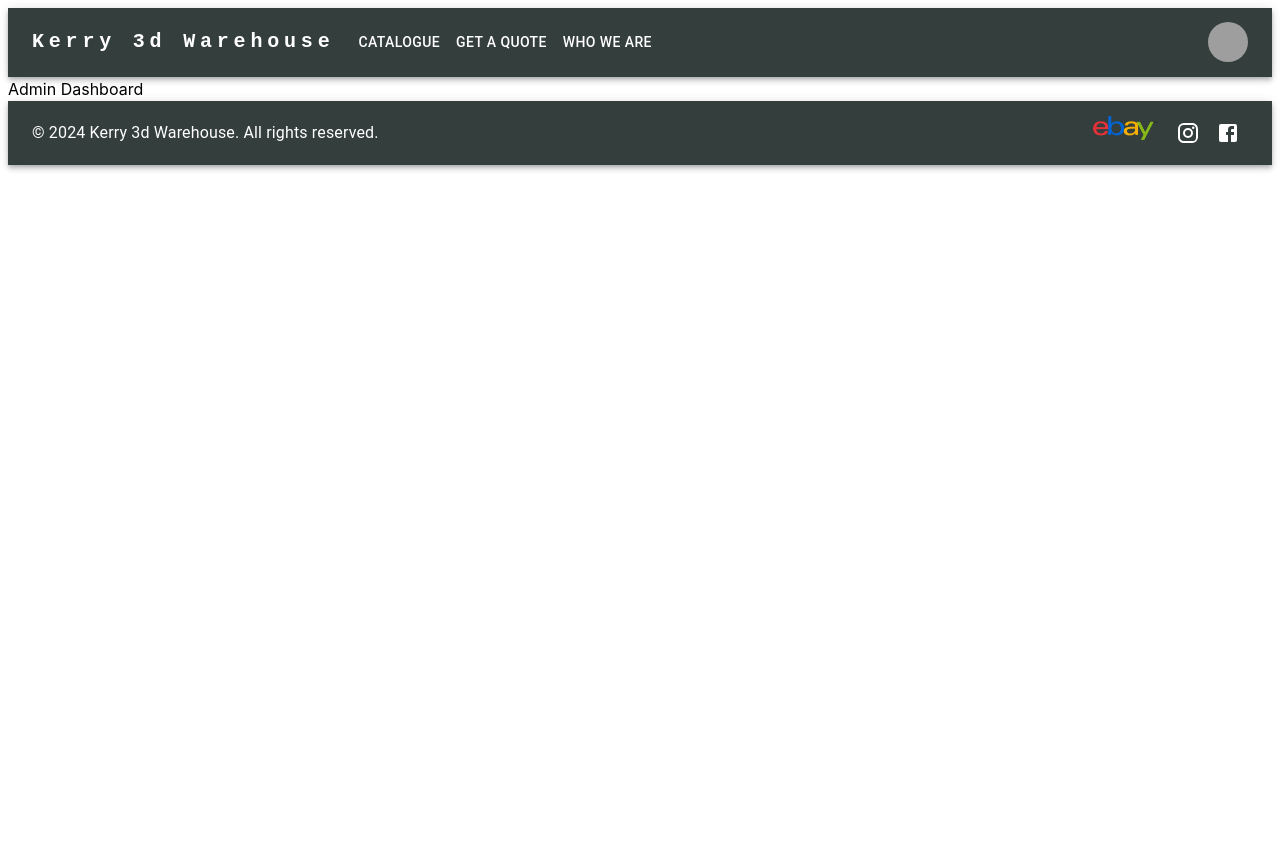
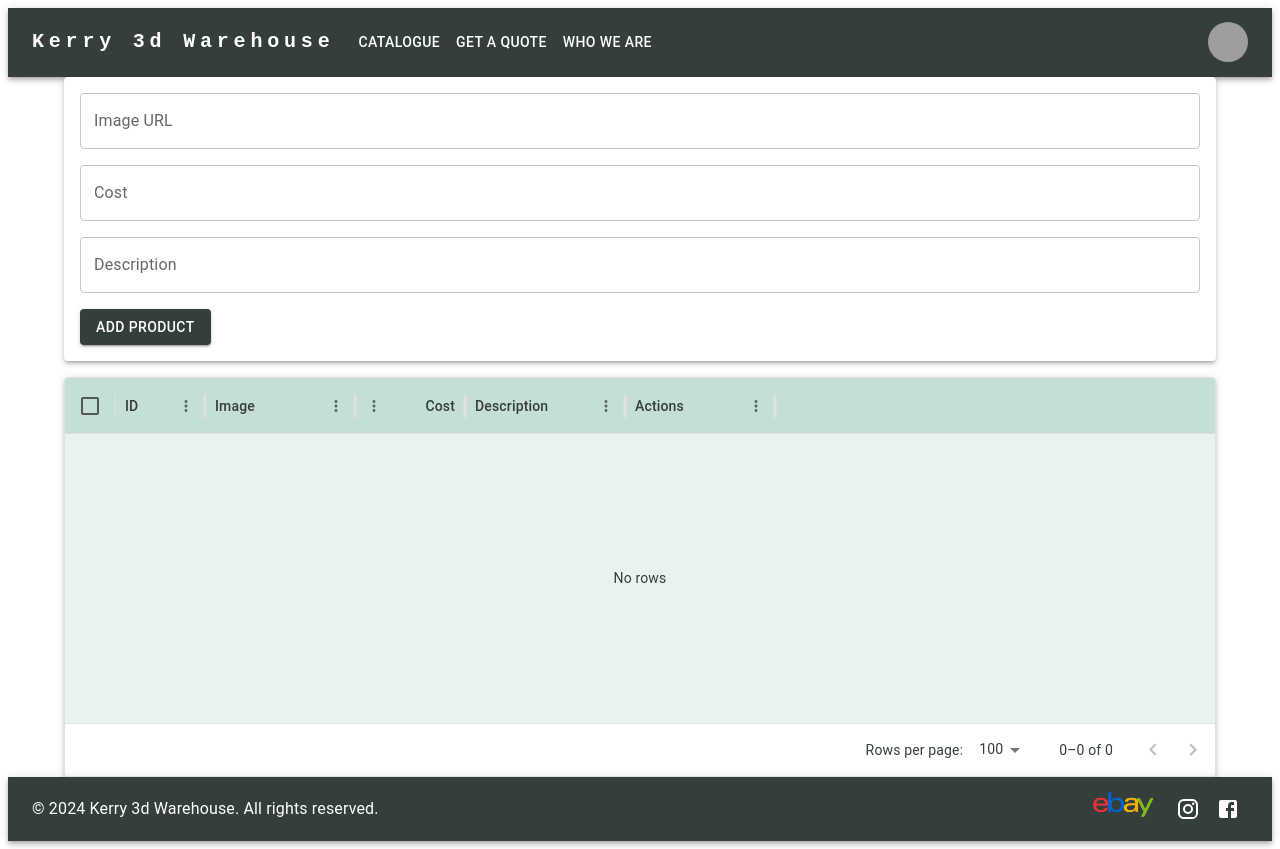
Before and after one commit to 27Stanley/kerry3dwarehouse, a React (Vite) app: page /adminDashboardSuper in a window 1280 px wide. Before the commit the page ends 800 px from the top, so only its background shows below. Built offline with nearby package versions, Linux system fonts and the light colour scheme; grey boxes are pictures that could not be loaded.

Commit message:
admin dashboard boilerplate

```diff
--- a/src/screensAdmin/Dashboard.tsx
+++ b/src/screensAdmin/Dashboard.tsx
@@ -1,5 +1,184 @@
+import React, { useState } from "react";
+import {
+  Container,
+  Paper,
+  Grid,
+  TextField,
+  Button,
+  IconButton,
+  Switch,
+} from "@mui/material";
+import { DataGrid, GridColDef } from "@mui/x-data-grid";
+import DeleteIcon from "@mui/icons-material/Delete";
+import EditIcon from "@mui/icons-material/Edit";
+import { useForm, Controller } from "react-hook-form";
+import * as yup from "yup";
+import { yupResolver } from "@hookform/resolvers/yup";
+
+type Product = {
+  id: number;
+  image: string;
+  cost: number;
+  description: string;
+  disabled: boolean;
+};
+
 type Props = {};
 
-export default function AdminDashboard({}: Props) {
-  return <div>Admin Dashboard</div>;
-}
+const schema = yup.object().shape({
+  image: yup.string().required("Image URL is required"),
+  cost: yup
+    .number()
+    .positive("Cost must be a positive number")
+    .required("Cost is required"),
+  description: yup.string().required("Description is required"),
+});
+
+const AdminDashboard: React.FC<Props> = ({}) => {
+  const [products, setProducts] = useState<Product[]>([]);
+  const [isEditing, setIsEditing] = useState(false);
+  const [editId, setEditId] = useState<number | null>(null);
+  const { control, handleSubmit, reset, setValue } = useForm<Product>({
+    resolver: yupResolver(schema),
+  });
+
+  const onSubmit = (data: Product) => {
+    if (isEditing && editId !== null) {
+      setProducts(
+        products.map((product) =>
+          product.id === editId ? { ...data, id: editId } : product
+        )
+      );
+      setIsEditing(false);
+      setEditId(null);
+    } else {
+      const newProduct = { ...data, id: Date.now(), disabled: false };
+      setProducts([...products, newProduct]);
+    }
+    reset();
+  };
+
+  const handleEdit = (id: number) => {
+    const product = products.find((p) => p.id === id);
+    if (product) {
+      setValue("image", product.image);
+      setValue("cost", product.cost);
+      setValue("description", product.description);
+      setIsEditing(true);
+      setEditId(id);
+    }
+  };
+
+  const handleDelete = (id: number) => {
+    setProducts(products.filter((product) => product.id !== id));
+  };
+
+  const handleDisable = (id: number) => {
+    setProducts(
+      products.map((product) =>
+        product.id === id
+          ? { ...product, disabled: !product.disabled }
+          : product
+      )
+    );
+  };
+
+  const columns: GridColDef[] = [
+    { field: "id", headerName: "ID", width: 90 },
+    { field: "image", headerName: "Image", width: 150 },
+    { field: "cost", headerName: "Cost", type: "number", width: 110 },
+    { field: "description", headerName: "Description", width: 160 },
+    {
+      field: "actions",
+      headerName: "Actions",
+      width: 150,
+      renderCell: (params) => (
+        <>
+          <IconButton onClick={() => handleEdit(params.row.id)}>
+            <EditIcon />
+          </IconButton>
+          <IconButton onClick={() => handleDelete(params.row.id)}>
+            <DeleteIcon />
+          </IconButton>
+          <Switch
+            checked={!params.row.disabled}
+            onChange={() => handleDisable(params.row.id)}
+          />
+        </>
+      ),
+    },
+  ];
+
+  return (
+    <Container>
+      <Paper elevation={3} style={{ padding: "16px", marginBottom: "16px" }}>
+        <form onSubmit={handleSubmit(onSubmit)}>
+          <Grid container spacing={2}>
+            <Grid item xs={12}>
+              <Controller
+                name="image"
+                control={control}
+                render={({ field, fieldState }) => (
+                  <TextField
+                    {...field}
+                    label="Image URL"
+                    fullWidth
+                    error={!!fieldState.error}
+                    helperText={fieldState.error?.message}
+                  />
+                )}
+              />
+            </Grid>
+            <Grid item xs={12}>
+              <Controller
+                name="cost"
+                control={control}
+                render={({ field, fieldState }) => (
+                  <TextField
+                    {...field}
+                    label="Cost"
+                    type="number"
+                    fullWidth
+                    error={!!fieldState.error}
+                    helperText={fieldState.error?.message}
+                  />
+                )}
+              />
+            </Grid>
+            <Grid item xs={12}>
+              <Controller
+                name="description"
+                control={control}
+                render={({ field, fieldState }) => (
+                  <TextField
+                    {...field}
+                    label="Description"
+                    fullWidth
+                    error={!!fieldState.error}
+                    helperText={fieldState.error?.message}
+                  />
+                )}
+              />
+            </Grid>
+            <Grid item xs={12}>
+              <Button type="submit" variant="contained" color="primary">
+                {isEditing ? "Update" : "Add"} Product
+              </Button>
+            </Grid>
+          </Grid>
+        </form>
+      </Paper>
+      <Paper elevation={3} style={{ height: 400 }}>
+        <DataGrid
+          rows={products}
+          columns={columns}
+          pageSize={5}
+          checkboxSelection
+          disableSelectionOnClick
+        />
+      </Paper>
+    </Container>
+  );
+};
+
+export default AdminDashboard;
```
Also changed, not shown: package.json (+6 -5 lines), 1 other file (tests, documents, lock files or other folders).
